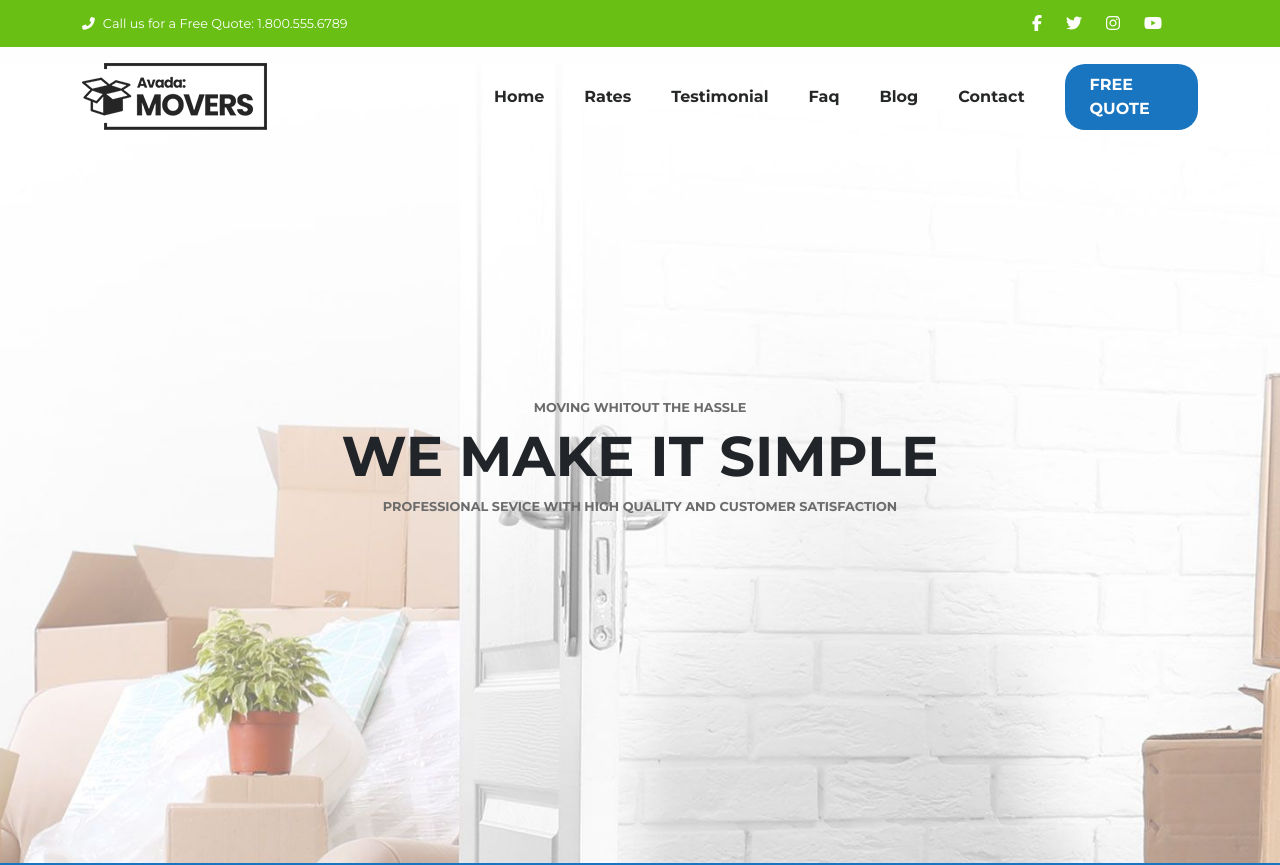
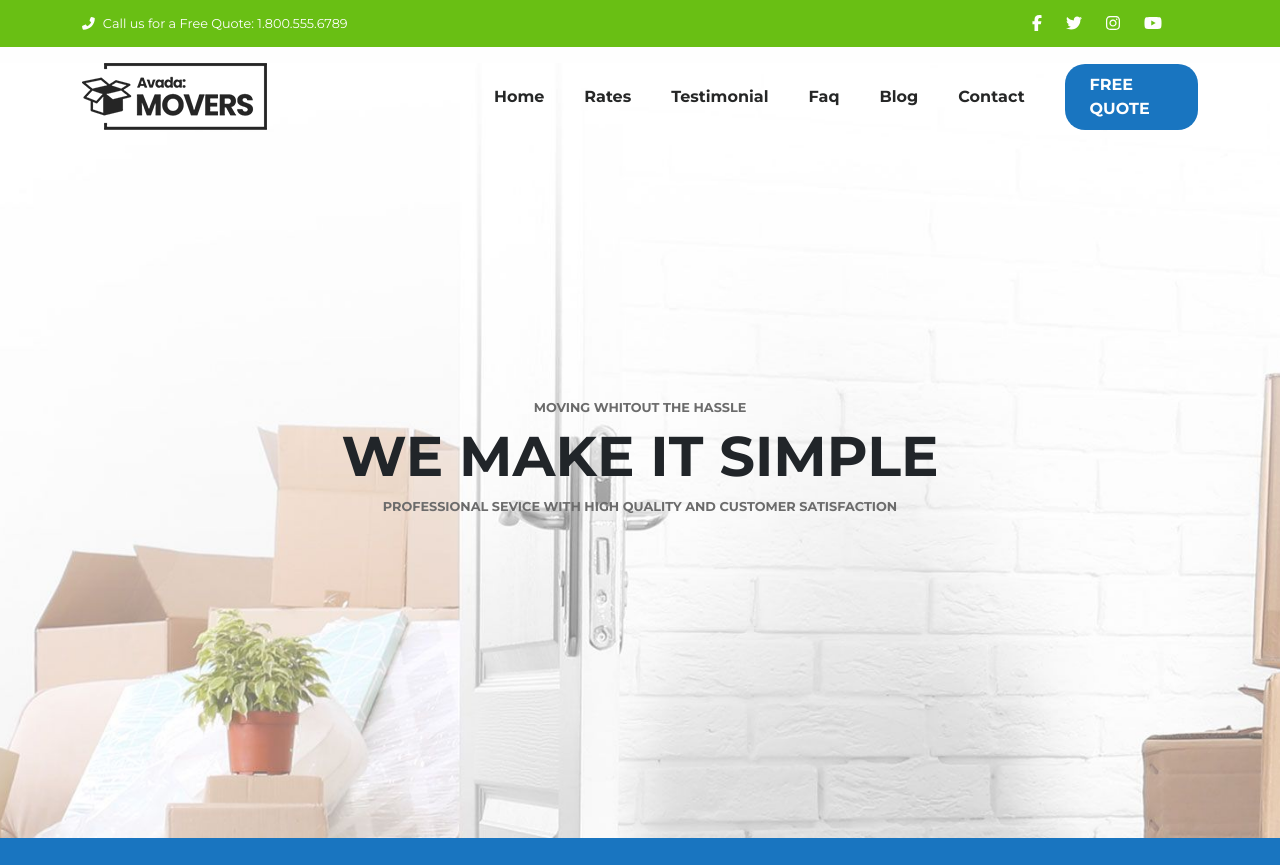
Before and after one commit to FrancescoMain/proj-html-vuejs, a Vue app: page / in a window 1280 px wide. Shown: the top 865 px of the page. Built offline with nearby package versions, Linux system fonts and the light colour scheme.

Commit message:
modificata altezza componente

```diff
--- a/src/components/navHero.vue
+++ b/src/components/navHero.vue
@@ -30,7 +30,7 @@ export default {
 <style lang="scss" scoped>
 .wrapper {
     background-image: url(../../public/img/avada-movers-homeherobackground-final.jpg);
-    height: 800px;
+    height: 775px;
     background-size: 2650px;
     background-position-x: -419px;
     background-position-y: -66px;
```
